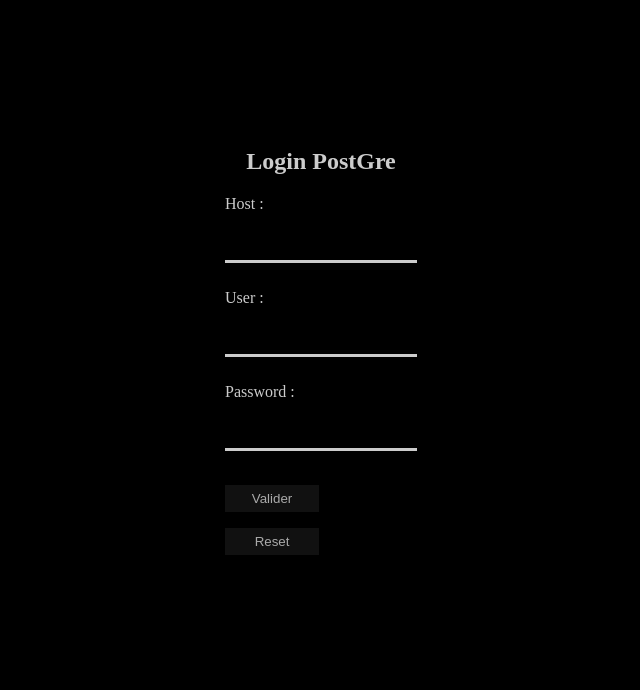
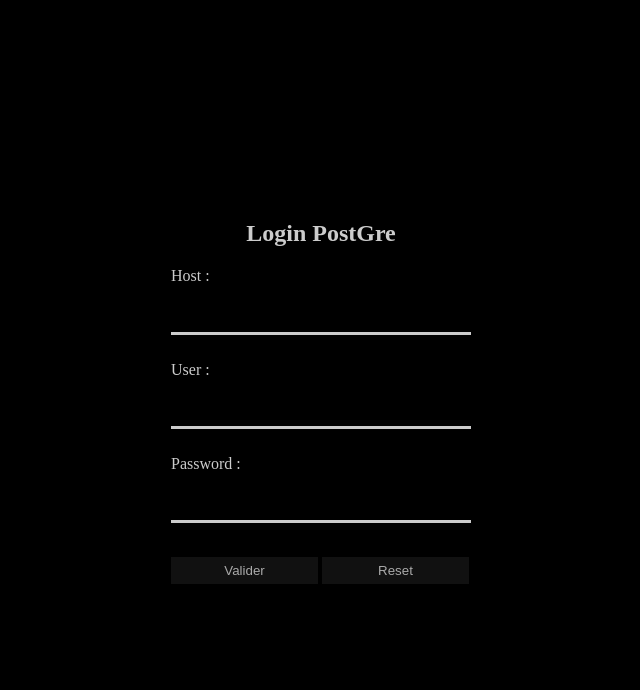
Before and after one commit to DeadMeon/Php, a PHP site: page /html/loginPostGre.html in a window 1280 px wide. Shown: the top 690 px of the page, without its empty margins (319-959 px from the left). Run offline with PHP 8.4, Linux system fonts and the light colour scheme.

Commit message:
Update loginPostGre.css

```diff
--- a/css/loginPostGre.css
+++ b/css/loginPostGre.css
@@ -1,9 +1,10 @@
 body {
        margin: auto;
-       width: 15%;
-       padding: 10%;
+       width: 300px;
+       padding-top: 200px;
        background-color: black;
        color: white;
+       overflow: visible;
 }
 
 h2, label {
@@ -34,7 +35,6 @@
        color: #aaa;
        width: 49%;
        padding: 6px 20px;
-       margin-left: 6%;
        margin: 8px 0;
        box-sizing: border-box;
        border: none;
```
